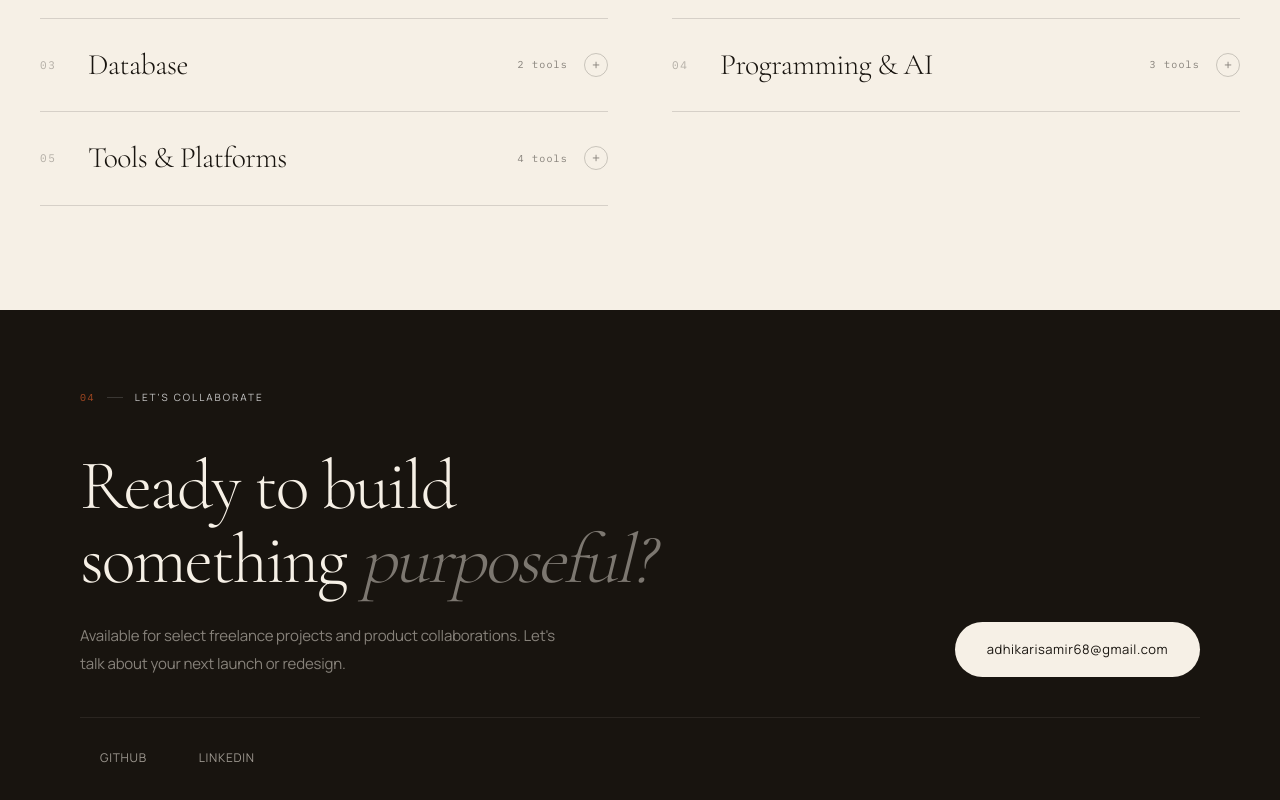
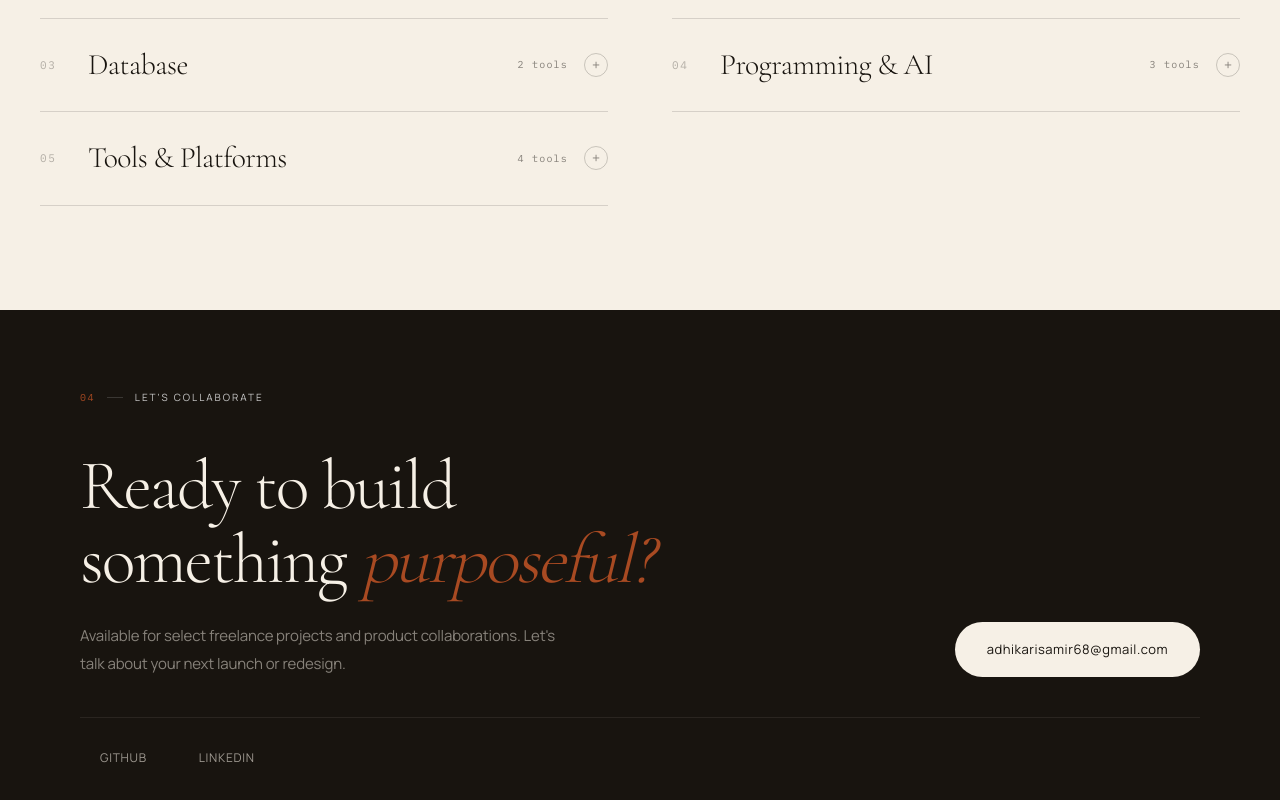
Before and after one commit to samiradh058/Portfolio-v1, a Next.js app: page / in a window 1280 px wide. Shown: the part 3395-4195 px from the top of the page. Built offline with nearby package versions, Linux system fonts and the light colour scheme; some icons are missing.

Commit message:
fix: update text styling for emphasis in Contact component

```diff
--- a/app/_components/Contact.tsx
+++ b/app/_components/Contact.tsx
@@ -55,8 +55,7 @@ export default function Contact() {
                 >
                   Ready to build
                   <br />
-                  something{" "}
-                  <em className="italic text-background/45">purposeful?</em>
+                  something <em className="italic text-accent">purposeful?</em>
                 </motion.h2>
 
                 <div className="flex flex-col gap-10 sm:flex-row sm:justify-between sm:gap-14">
```
